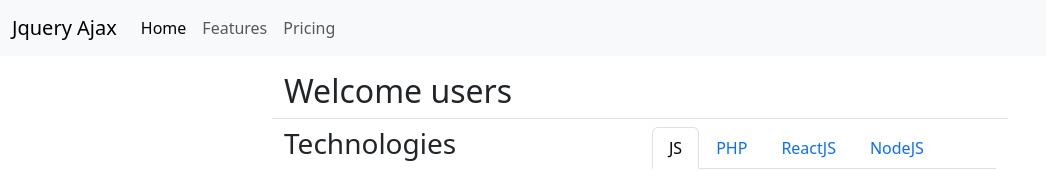
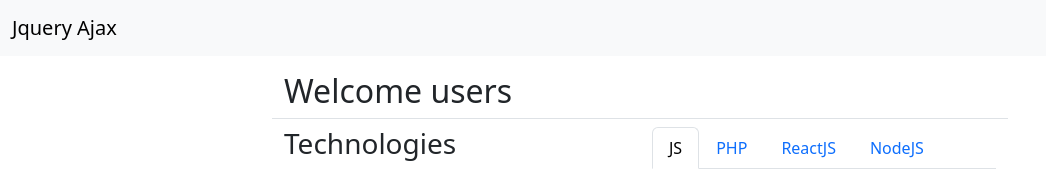
Before and after one commit to Maxi69K/jquery-ajax, a plain HTML site: page index.html in a window 1280 px wide. Shown: the top 171 px of the page, without its empty margins (0-1046 px from the left). Drawn offline with nearby package versions, Linux system fonts and the light colour scheme.

Commit message:
fixed jquery_ajax app

```diff
--- a/index.html
+++ b/index.html
@@ -27,13 +27,6 @@
         >
           <span class="navbar-toggler-icon"></span>
         </button>
-        <div class="collapse navbar-collapse" id="navbarNavAltMarkup">
-          <div class="navbar-nav">
-            <a class="nav-link active" aria-current="page" href="#">Home</a>
-            <a class="nav-link" href="#">Features</a>
-            <a class="nav-link" href="#">Pricing</a>
-          </div>
-        </div>
       </div>
     </nav>
     <!-- Navbar END -->
```
